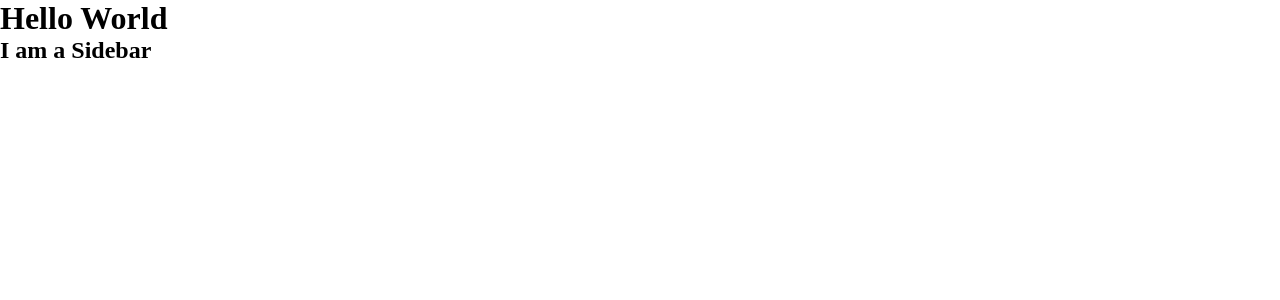
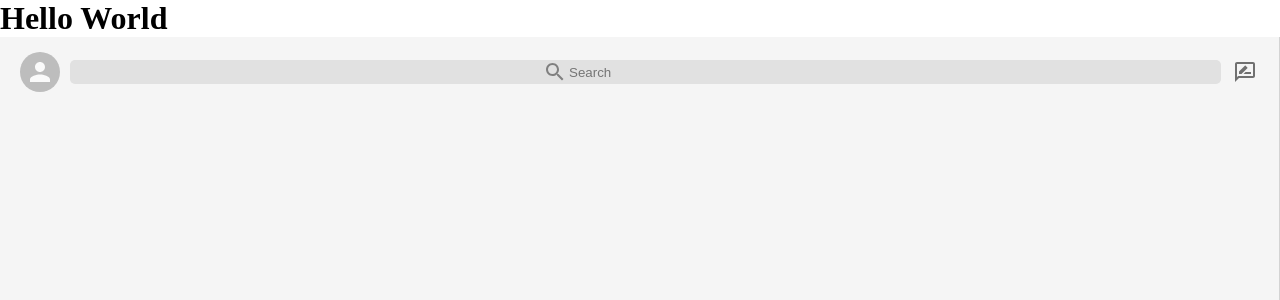
Before and after one commit to knikhil352000/React-Projects, a React (Create React App) app in the folder IMessage-clone/: page / in a window 1280 px wide. Shown: the top 300 px of the page. Built offline with nearby package versions, Linux system fonts and the light colour scheme.

Commit message:
Completing sidebar header

```diff
--- a/IMessage-clone/src/App.css
+++ b/IMessage-clone/src/App.css
@@ -0,0 +1,3 @@
+.app {
+    display: flex;
+}
--- a/IMessage-clone/src/Sidebar.css
+++ b/IMessage-clone/src/Sidebar.css
@@ -0,0 +1,36 @@
+.sidebar {
+    flex: 0.35;
+    height: 100vh;
+    display: flex;
+    flex-direction: column;
+    background-color: #f5f5f5;
+    border-right: 1px solid lightgray;
+}
+
+.sidebar__header {
+    display: flex;
+    align-items: center;
+    padding: 10px;
+    height: 50px;
+}
+
+.sidebar__avatar {
+    cursor: pointer;
+    margin: 10px;
+}
+
+.sidebar__input {
+    display: flex;
+    align-items: center;
+    justify-content: center;
+    flex: 1;
+    background-color: #e1e1e1;
+    color: gray;
+    border-radius: 5px;
+}
+
+.sidebar__input > input {
+    border: none;
+    background: transparent;
+    outline-width: 0;
+}
--- a/IMessage-clone/src/Sidebar.js
+++ b/IMessage-clone/src/Sidebar.js
@@ -1,10 +1,25 @@
 import React from 'react'
+import { Avatar, IconButton } from '@material-ui/core'
+import SearchIcon from '@material-ui/icons/Search'
 import './Sidebar.css'
+import RateReviewOutlinedIcon from '@material-ui/icons/RateReviewOutlined'
 const Sidebar = () => {
     return (
         <div className='sidebar'>
-            <h2>I am a Sidebar</h2>
+            <div className="sidebar__header">
+                <Avatar className='sidebar__avatar'/>
+                <div className="sidebar__input">
+                    <SearchIcon />
+                    <input placeholder='Search'/>
+                </div>
+                <IconButton variant='outlined' className='sidebar__inputButton'>
+                    <RateReviewOutlinedIcon />
+                </IconButton>
+            </div>
 
+            <div className="sidebar__chats">
+
+            </div>
         </div>
     )
 }
```
Also changed, not shown: 1 other file (tests, documents, lock files or other folders).
